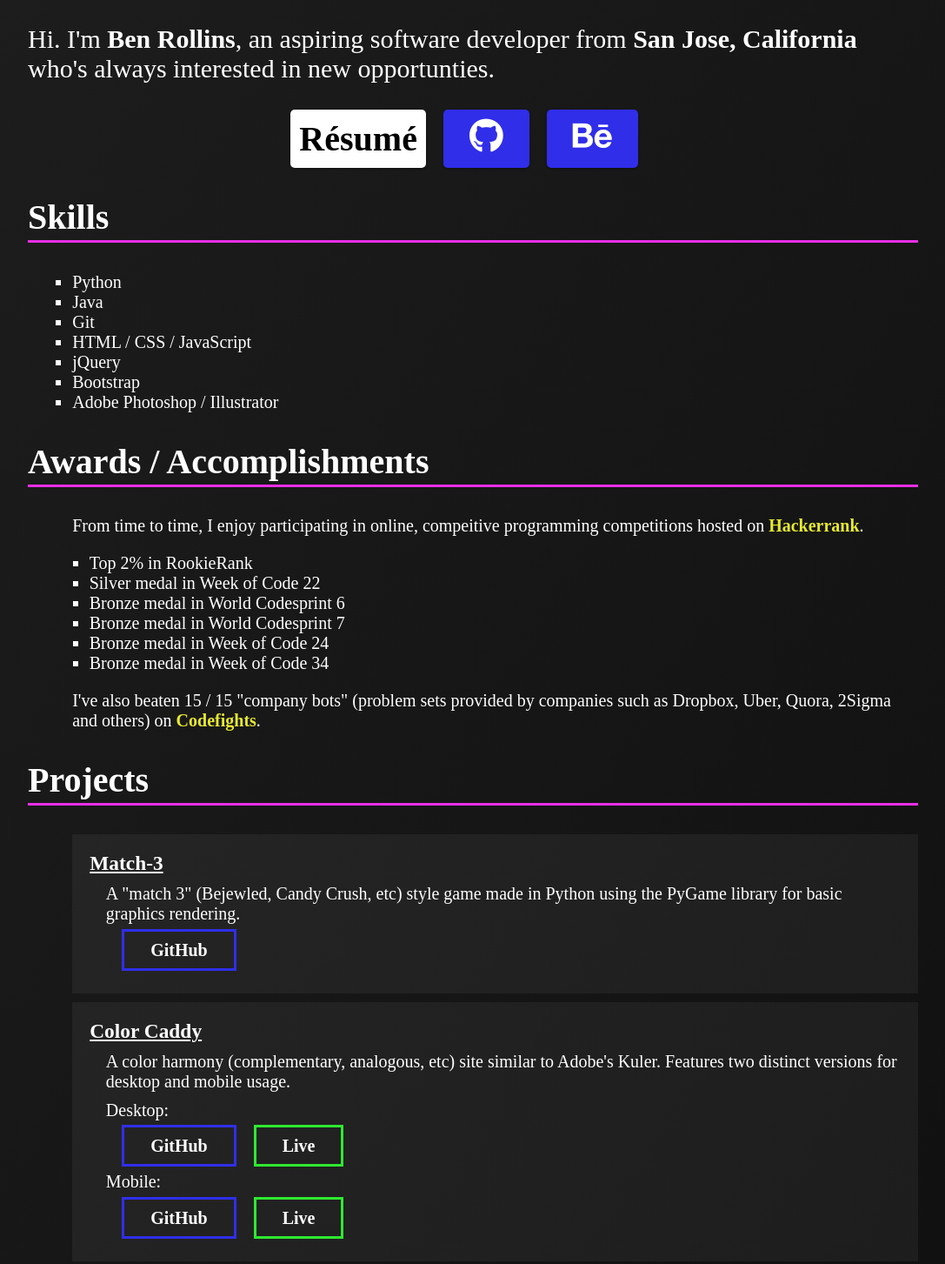
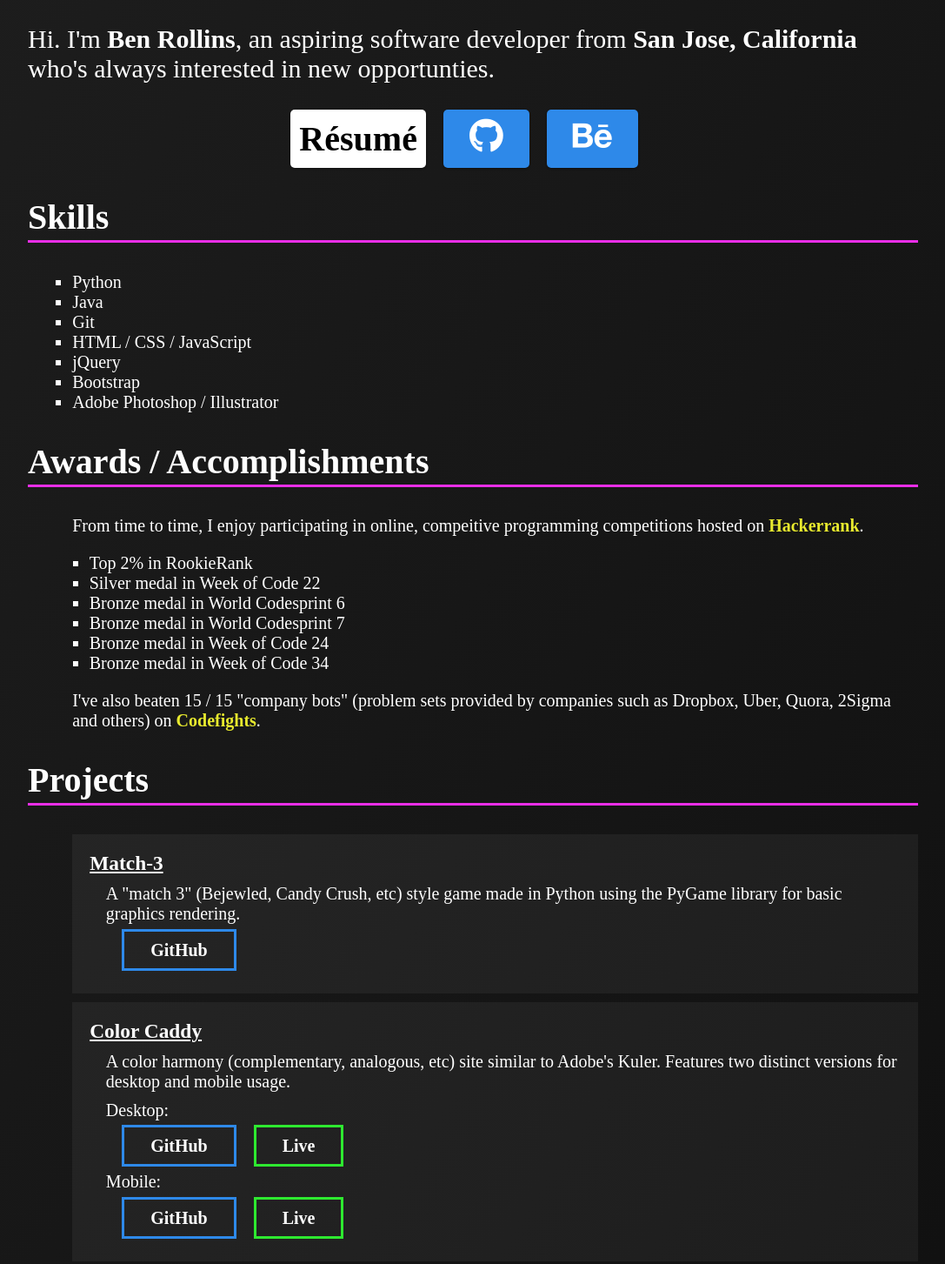
Before and after one commit to maz222/PortfolioSite, a plain HTML site: page index.html in a window 1280 px wide. Shown: the part 200-1653 px from the top of the page at 87% size, without its empty margins (96-1183 px from the left). Drawn offline with Linux system fonts and the light colour scheme.

Commit message:
css tweaks
messing w/ colors

```diff
--- a/MainStyle.css
+++ b/MainStyle.css
@@ -62,12 +62,12 @@ header > h1 {
 	font-weight: bold;
 }
 #github {
-	background-color: #302EE9;
+	background-color: #2E89E9;
 	color: white;
 	padding: 10px 30px 10px 30px;
 }
 #behance {
-	background-color: #302EE9;
+	background-color: #2E89E9;
 	color: white;
 	padding: 10px 30px 10px 30px;
 }
@@ -139,10 +139,10 @@ ul {
 }
 
 .projectGit {
-	border: 3px solid #302EE9;
+	border: 3px solid #2E89E9;
 }
 .projectGit:hover {
-	background-color: #302EE9;
+	background-color: #2E89E9;
 }
 
 .projectLive {
```
